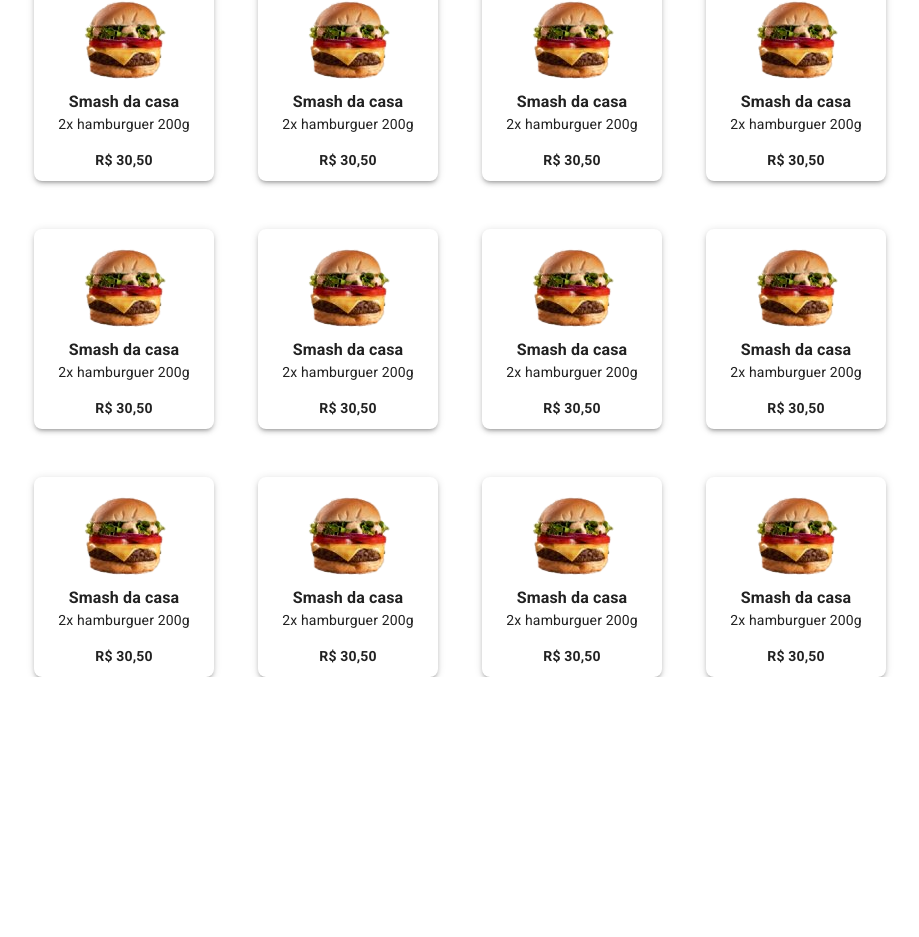
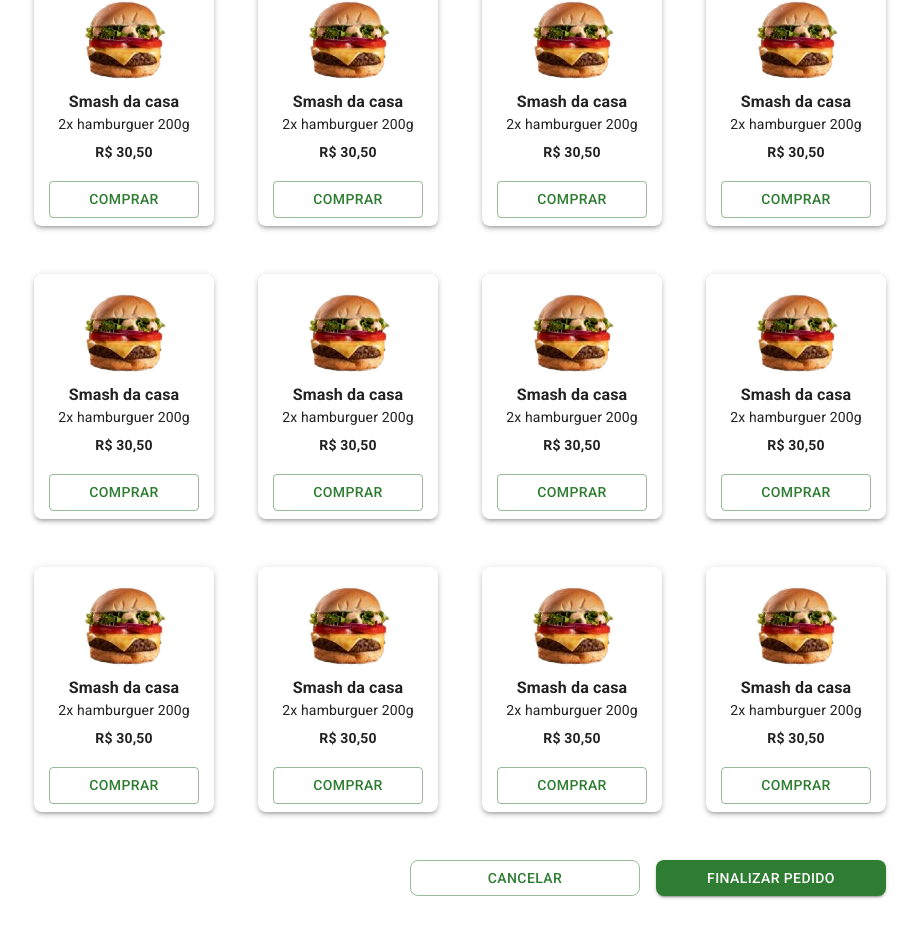
Before and after one commit to Miguel1989-hub/fastfood, a React (Create React App) app: page / in a window 1280 px wide. Shown: the part 603-1540 px from the top of the page, without its empty margins (180-1099 px from the left). Before the commit the page ends 1280 px from the top, so only its background shows below. Built offline with nearby package versions, Linux system fonts and the light colour scheme.

Commit message:
feat: add modal payment

```diff
--- a/src/components/CardProducts/CardProducts.js
+++ b/src/components/CardProducts/CardProducts.js
@@ -1,5 +1,6 @@
 import { Paper, Box, styled, Typography } from "@mui/material";
 import { images } from "../../assets/index"
+import ModalPayment from "../ModalPayment";
 
 const ImgCard = styled('img')(({ theme }) => ({
     marginTop: "0.8rem"
@@ -14,16 +15,17 @@ const BoxCard = styled(Box)(({ theme }) => ({
 
 const CardProducts = () => {
     return (
-        <Paper elevation={3} sx={{ height: "200px", width: "180px", borderRadius: "8px", marginTop: "3rem" }}>
+        <Paper elevation={3} sx={{ height: "245px", width: "180px", borderRadius: "8px", marginTop: "3rem" }}>
             <BoxCard>
                 <ImgCard src={images.burger} />
                 <Box>
-                    <Typography sx={{textAlign: "center", fontWeight: "bold",  marginTop: "0.3rem"}}>Smash da casa</Typography>
-                    <Typography variant="body2">2x hamburguer 200g</Typography>
-                    <Typography  variant="body2" sx={{textAlign: "center", fontWeight: "bold",  marginTop: "1rem"}}>R$ 30,50</Typography>
-                </Box>
-            </BoxCard>
-        </Paper>
+                    <Typography sx={{ textAlign: "center", fontWeight: "bold", marginTop: "0.3rem" }}>Smash da casa</Typography>
+                    <Typography variant="body2" sx={{textAlign: "center"}}>2x hamburguer 200g</Typography>
+                    <Typography variant="body2" sx={{ textAlign: "center", fontWeight: "bold", marginTop: "0.5rem" }}>R$ 30,50</Typography>
+                    <ModalPayment />
+            </Box>
+        </BoxCard>
+        </Paper >
     )
 }
 
--- /dev/null
+++ b/src/components/ModalPayment/index.js
@@ -0,0 +1,47 @@
+import * as React from 'react';
+import Box from '@mui/material/Box';
+import Button from '@mui/material/Button';
+import Typography from '@mui/material/Typography';
+import Modal from '@mui/material/Modal';
+
+const style = {
+  position: 'absolute',
+  top: '50%',
+  left: '50%',
+  transform: 'translate(-50%, -50%)',
+  width: 400,
+  bgcolor: 'background.paper',
+  border: '2px solid #000',
+  boxShadow: 24,
+  p: 4,
+};
+
+
+const ModalPayment = () => {
+  const [open, setOpen] = React.useState(false);
+  const handleOpen = () => setOpen(true);
+  const handleClose = () => setOpen(false);
+
+  return (
+    <div>
+      <Button sx={{width: "150px", marginTop:"1.2rem"}} variant="outlined" onClick={handleOpen}>Comprar</Button>
+      <Modal
+        open={open}
+        onClose={handleClose}
+        aria-labelledby="modal-modal-title"
+        aria-describedby="modal-modal-description"
+      >
+        <Box sx={style}>
+          <Typography id="modal-modal-title" variant="h6" component="h2">
+            Text in a modal
+          </Typography>
+          <Typography id="modal-modal-description" sx={{ mt: 2 }}>
+            Duis mollis, est non commodo luctus, nisi erat porttitor ligula.
+          </Typography>
+        </Box>
+      </Modal>
+    </div>
+  );
+}
+
+export default ModalPayment;
--- a/src/pages/Kitchen/index.js
+++ b/src/pages/Kitchen/index.js
@@ -1,10 +1,34 @@
+import { Container, Stack, Box, Divider } from "@mui/material";
 import NavBar from "../../components/Navbar";
 
 const Kitchen = () => {
-    return(
+    return (
         <>
-            <NavBar/>
-            <h1>Cozinha</h1>
+            <NavBar />
+            <Container maxWidth="md">
+                <Stack
+                    direction="row"
+                    divider={<Divider orientation="vertical"  flexItem    />}
+                    spacing={2}
+                    sx={{marginTop: "1rem"}}
+                >
+                    <Box sx={{ width: "50%" }}>
+                        <h1>Preparando:</h1>
+                        <h1>item1</h1>
+                        <h1>item1</h1>
+                        <h1>item1</h1>
+                        <h1>item1</h1>
+                    </Box>
+                    <Box sx={{ width: "50%", paddingLeft: "5rem" }}>
+                        <h1>Pronto:</h1>
+                        <h1>item1</h1>
+                        <h1>item1</h1>
+                        <h1>item1</h1>
+                        <h1>item1</h1>
+                        <h1>item1</h1>
+                    </Box>
+                </Stack>
+            </Container>
         </>
     )
 }
--- a/src/pages/Orders/index.js
+++ b/src/pages/Orders/index.js
@@ -1,8 +1,15 @@
-import { Typography, TextField, Container, Stack, Box } from "@mui/material";
+import { Typography, TextField, Container, Stack, Box, Button, styled } from "@mui/material";
 import CardCategories from "../../components/CardCategories";
 import NavBar from "../../components/Navbar";
 import { images } from "../../assets";
 import CardProducts from "../../components/CardProducts/CardProducts";
+import { Link } from "react-router-dom";
+
+
+const LinkPay = styled(Link)(({ theme }) => ({
+    textDecoration: "none",
+    color: "white",
+}));
 
 
 
@@ -69,7 +76,10 @@ const Orders = () => {
                     <CardProducts />
                     <CardProducts />
                 </Box>
-
+                <Stack sx={{margin: "3rem 0"}} justifyContent="flex-end" direction={{ xs: 'column', sm: 'row' }} spacing={{ xs: 2 }}>
+                   <Button variant="outlined" sx={{width: "230px", borderRadius: "8px"}}>Cancelar</Button>
+                   <Button variant="contained" sx={{width: "230px",  borderRadius: "8px"}}><LinkPay  to="./pagamento">Finalizar pedido</LinkPay></Button>
+                </Stack>
             </Container>
         </>
     )
```
